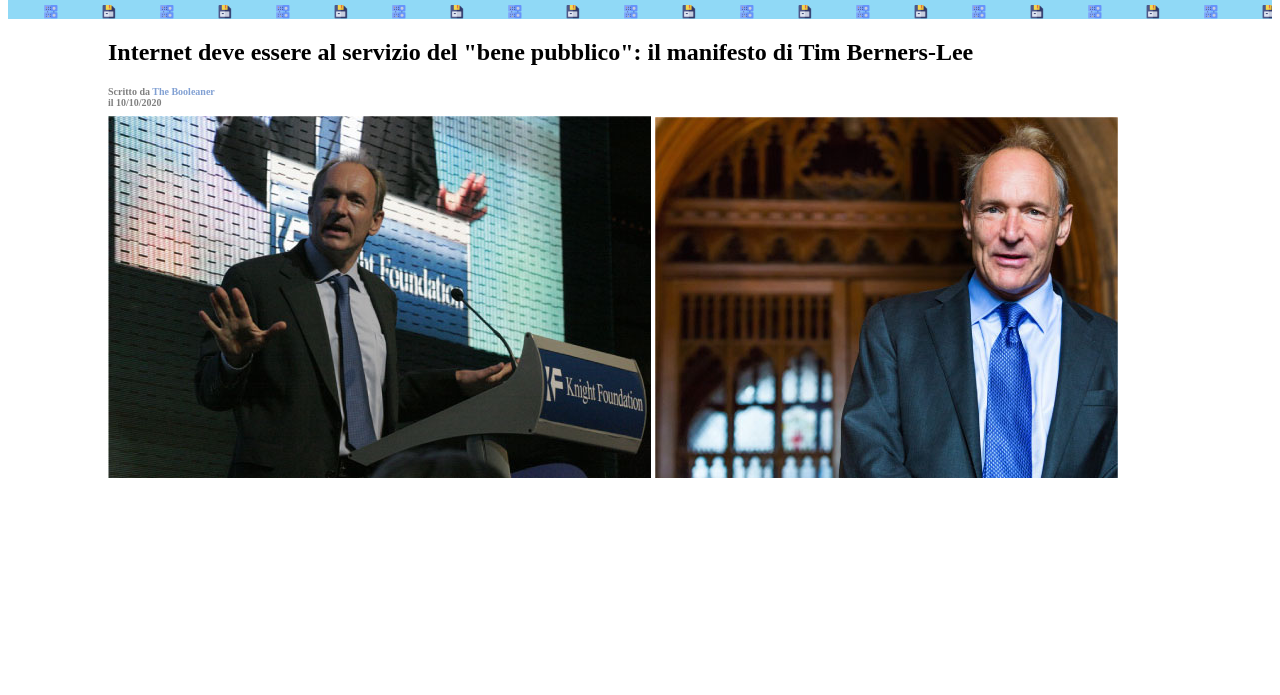
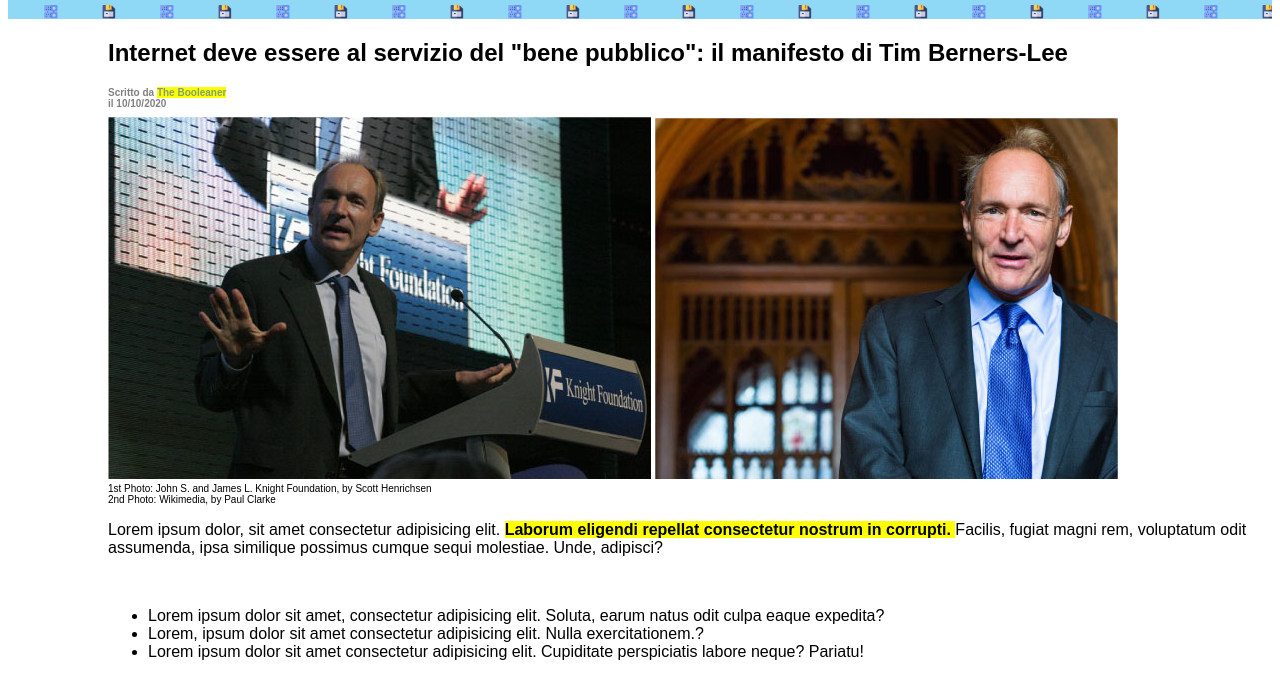
Before and after one commit to MatteoCappellacci/html-css-booleaner, a plain HTML site: page index.html in a window 1280 px wide. Shown: the part 105-800 px from the top of the page. Drawn offline with Linux system fonts and the light colour scheme.

Commit message:
feat: testo e lista

```diff
--- a/css/style.css
+++ b/css/style.css
@@ -30,3 +30,13 @@ h2 {
 .font-pagina {
     font-family: sans-serif;
 }
+div{
+    font-size: 10px;
+    font-weight: 100px;
+}
+ul{
+    margin-top: 50px;
+}
+strong{
+    background-color: yellow;
+}
--- a/index.html
+++ b/index.html
@@ -10,7 +10,7 @@
 
 </head>
 
-<body>
+<body class="font-pagina">
     <!-- header -->
     <header>
         <section>
@@ -30,11 +30,29 @@
             </h1>
             <h2 class="colore-sottotesto">
                 Scritto da <strong class="evidenziato">The Booleaner</strong> <br> il 10/10/2020
-        </section>
             </h2>
             <img src="./images/tim-1.jpg" alt="bla bla">
             <img src="./images/tim-2.jpg" alt="bla bla2">
+            <div>
+                1st Photo: John S. and James L.  Knight Foundation, by Scott Henrichsen <br>
+                2nd Photo: Wikimedia, by Paul Clarke
+            </div>
+        </section>
         <!-- end section titolo images  -->
+
+
+        <!-- inizio section testo  -->
+        <section>
+            <p>
+                Lorem ipsum dolor, sit amet consectetur adipisicing elit. <strong>Laborum eligendi repellat consectetur nostrum in corrupti. </strong>Facilis, fugiat magni rem, voluptatum odit assumenda, ipsa similique possimus cumque sequi molestiae. Unde, adipisci?
+            </p>
+            <ul>
+                <li>Lorem ipsum dolor sit amet, consectetur adipisicing elit. Soluta, earum natus odit culpa eaque expedita? </li>
+                <li>Lorem, ipsum dolor sit amet consectetur adipisicing elit. Nulla exercitationem.?</li>
+                <li>Lorem ipsum dolor sit amet consectetur adipisicing elit. Cupiditate perspiciatis labore neque? Pariatu!</li>
+            </ul>
+        </section>
+        <!-- end section testo  -->
     </main>
     <!-- end main  -->
 
```
Lines whose indentation alone changed are shown as unchanged.
